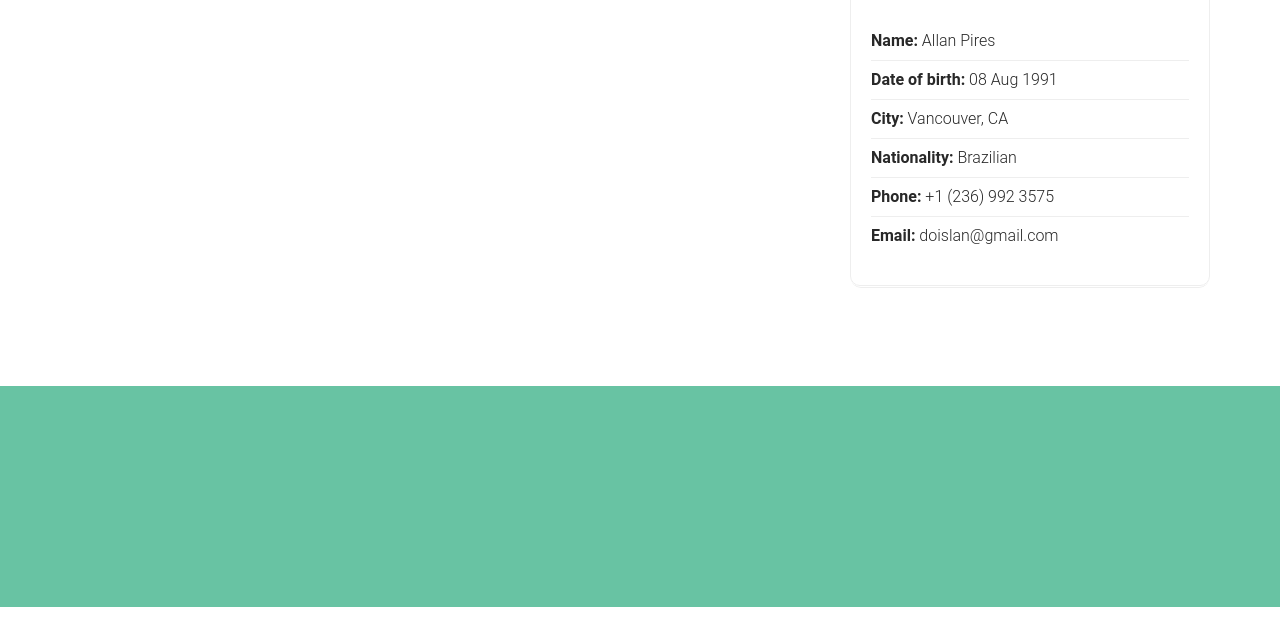
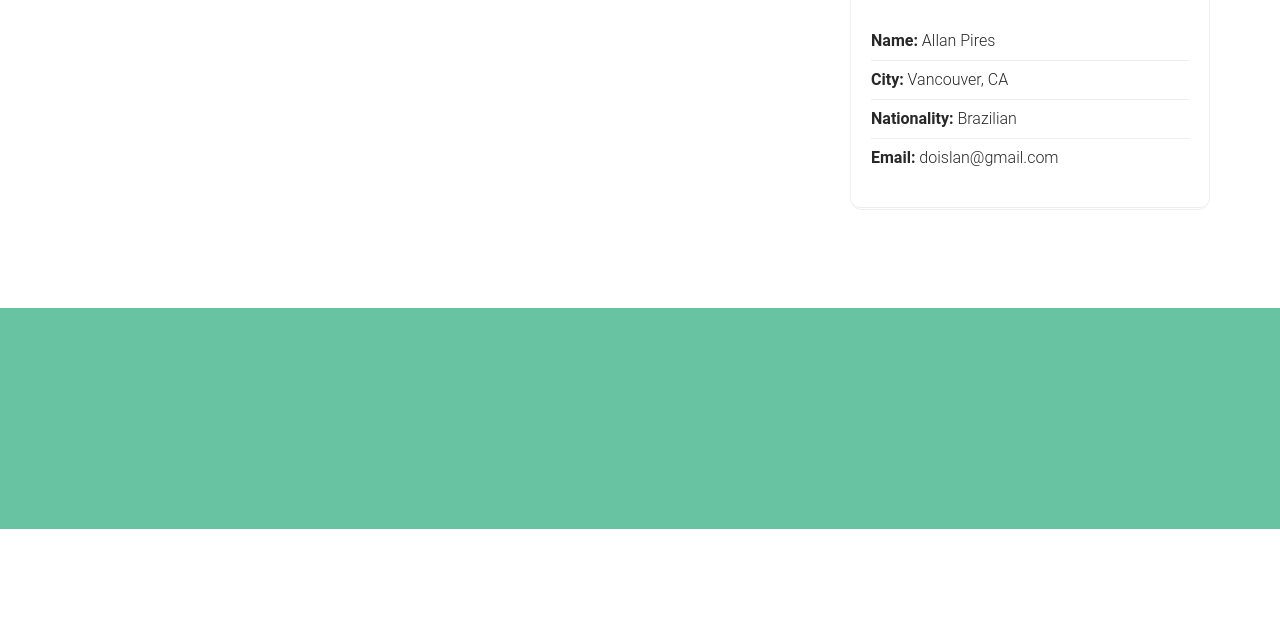
Before and after one commit to allan-pires/allan-pires.github.io, a plain HTML site: page index.html in a window 1280 px wide. Shown: the part 1593-2216 px from the top of the page. Drawn offline with Linux system fonts and the light colour scheme; some packages are replaced by stand-ins of ours.

Commit message:
Update profile

```diff
--- a/index.html
+++ b/index.html
@@ -7,7 +7,7 @@
 	<meta name="description" content="Responsive Personal Portfolio vCard Template">
 	<meta name="author" content="Ahmed Faruk">
 
-	<title>Allan - Curriculum</title>
+	<title>Allan - Resume</title>
 
   <!-- Web Fonts -->
   <!--<link href='http://fonts.googleapis.com/css?family=Roboto:400,300,500,700' rel='stylesheet' type='text/css'>-->
@@ -110,10 +110,8 @@
               </div>
               <ul>
                 <li><strong>Name:</strong> Allan Pires</li>
-                <li><strong>Date of birth:</strong> 08 Aug 1991</li>
                 <li><strong>City:</strong> Vancouver, CA</li>
                 <li><strong>Nationality:</strong> Brazilian</li>
-                <li><strong>Phone:</strong> +1 (236) 992 3575</li>
                 <li><strong>Email:</strong> doislan@gmail.com</li>
               </ul>
             </div>
```
